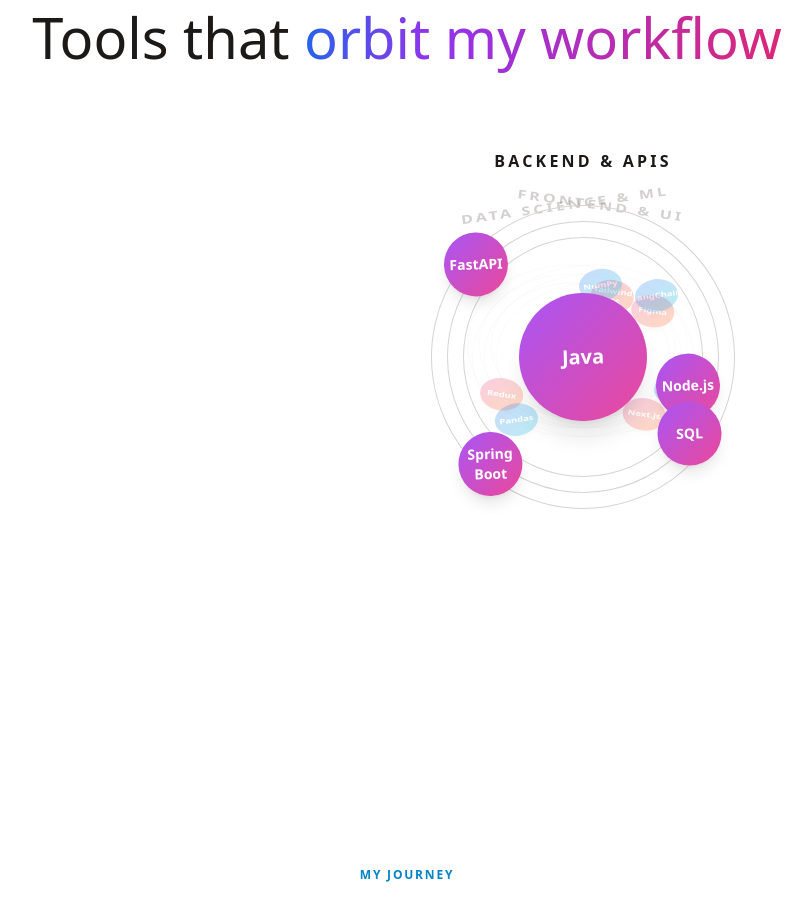
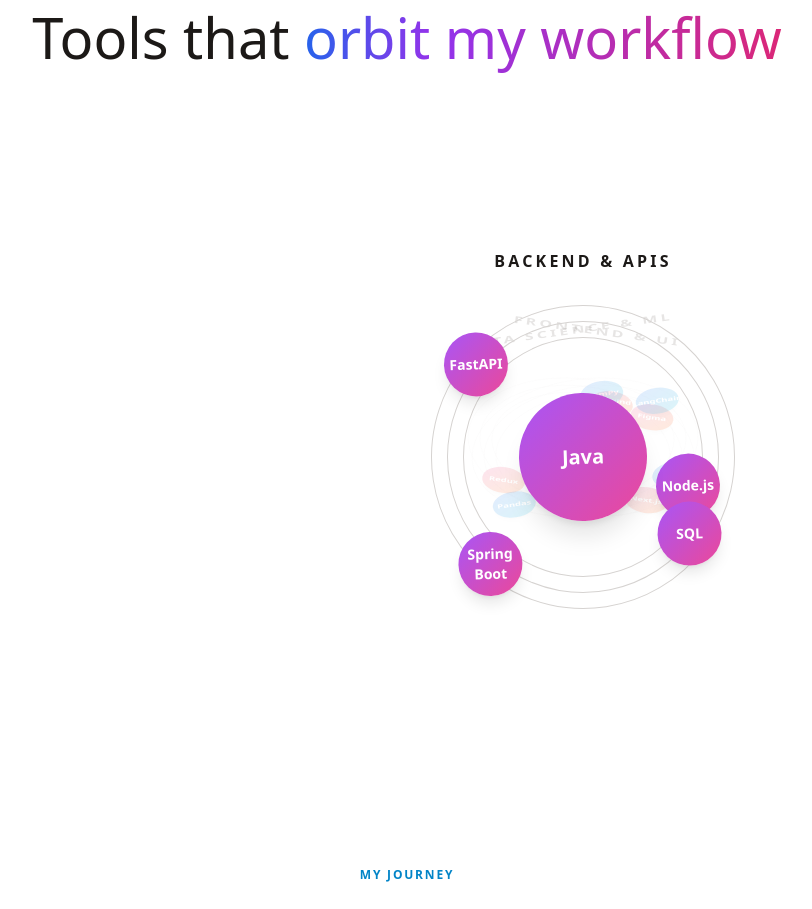
Before and after one commit to Calvinjkatt/PersonalWebsite, a Next.js app: page / in a window 1280 px wide. Shown: the part 840-1749 px from the top of the page, without its empty margins (233-1045 px from the left). Built offline with nearby package versions, Linux system fonts and the light colour scheme.

Commit message:
Rebuild and Deploy

```diff
--- a/src/components/skills/Skills.tsx
+++ b/src/components/skills/Skills.tsx
@@ -270,7 +270,7 @@
         </motion.div>
 
         {/* Desktop: Interactive 3-way selector container (horizontal) */}
-        <div className="hidden lg:block relative flex items-center justify-center px-4 md:px-8 min-h-[500px] md:min-h-[600px] w-full max-w-6xl mx-auto overflow-visible">
+        <div className="hidden lg:flex relative items-center justify-center px-4 md:px-8 min-h-[500px] md:min-h-[600px] w-full max-w-6xl mx-auto overflow-hidden">
           {skillGalaxies.map((galaxy, index) => {
             const position = getPosition(index);
             const isSelected = getIsSelected(index);
@@ -278,9 +278,9 @@
             // Calculate horizontal position - spread them out more
             let xPosition = 0;
             if (position === 'left') {
-              xPosition = -320; // Move to left (more spread)
+              xPosition = -380; // Move to left (more spread)
             } else if (position === 'right') {
-              xPosition = 320; // Move to right (more spread)
+              xPosition = 380; // Move to right (more spread)
             } else {
               xPosition = 0; // Center
             }
@@ -292,8 +292,8 @@
                 initial={false}
                 animate={{
                   x: `calc(-50% + ${xPosition}px)`,
-                  scale: isSelected ? 1 : 0.75,
-                  opacity: isSelected ? 1 : 0.65,
+                  scale: isSelected ? 1 : 0.6,
+                  opacity: isSelected ? 1 : 0.35,
                   rotate: position === 'left' ? -8 : position === 'right' ? 8 : 0,
                   zIndex: isSelected ? 30 : position === 'left' ? 20 : 10,
                 }}
```
Also changed, not shown: 3 other files (tests, documents, lock files or other folders).
